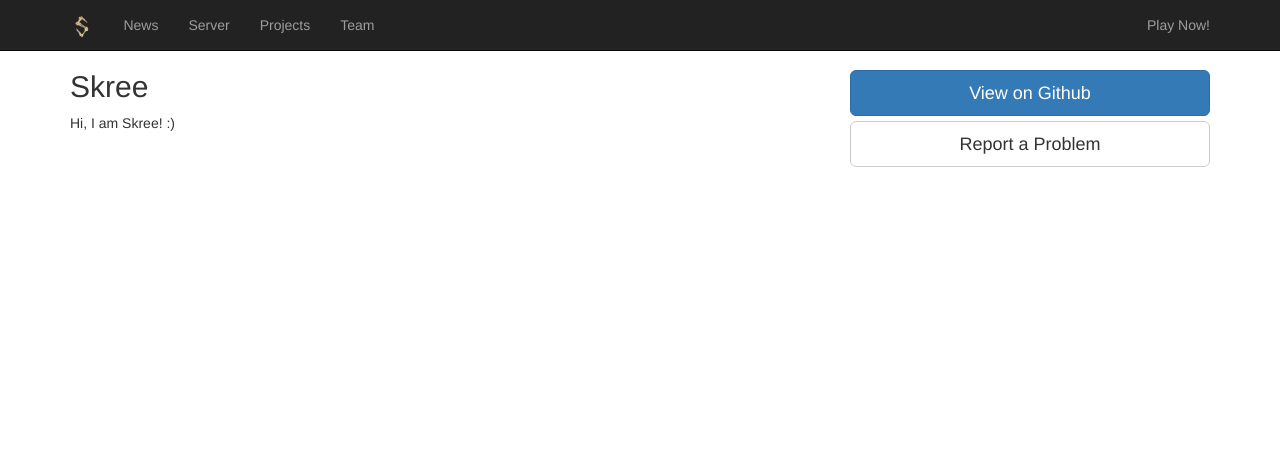
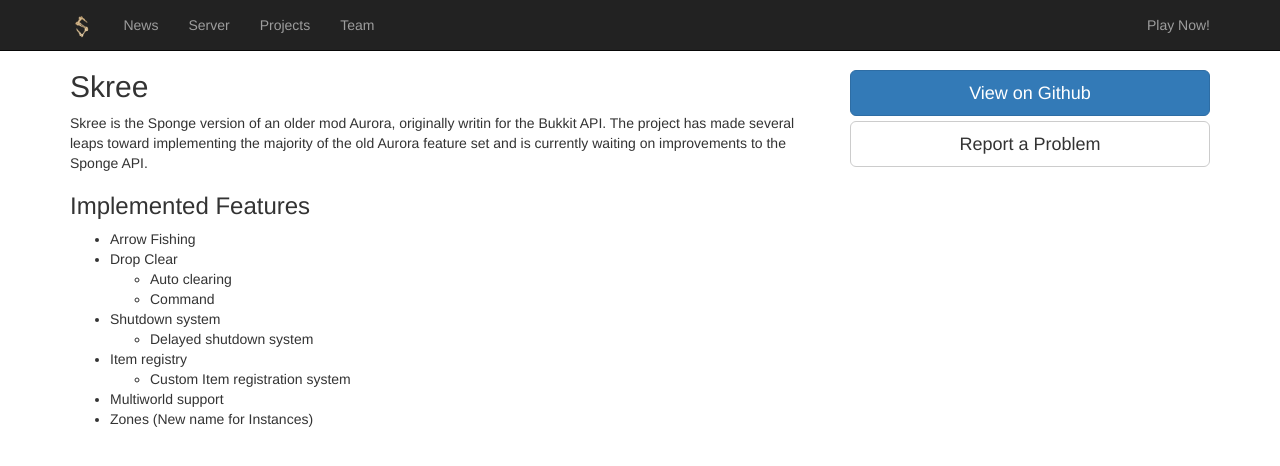
Before and after one commit to packet-loss-gaming/Website, a Jekyll site: the page built from _projects/skree.md, in a window 1280 px wide. Shown: the top 466 px of the page. Built offline with Jekyll 4.4.1, drawn with Linux system fonts in a browser that asks for light colours; nearby versions of some CDN libraries.

Commit message:
Fleshed out the Skree page

```diff
--- a/_projects/skree.md
+++ b/_projects/skree.md
@@ -2,6 +2,18 @@
 layout: project
 title: Skree
 github-url: https://github.com/Skelril/Skree
-slogan: The ultimate server mod! The core of Skelril! The best thing ever!
+slogan: The Sponge port of the Skelril Aurora server mod
 ---
-Hi, I am Skree! :)
+Skree is the Sponge version of an older mod Aurora, originally writin for the Bukkit API. The project has made several leaps toward implementing the majority of the old Aurora feature set and is currently waiting on improvements to the Sponge API.
+
+### Implemented Features
+* Arrow Fishing
+* Drop Clear
+  * Auto clearing
+  * Command
+* Shutdown system
+  * Delayed shutdown system
+* Item registry
+  * Custom Item registration system
+* Multiworld support
+* Zones (New name for Instances)
```
